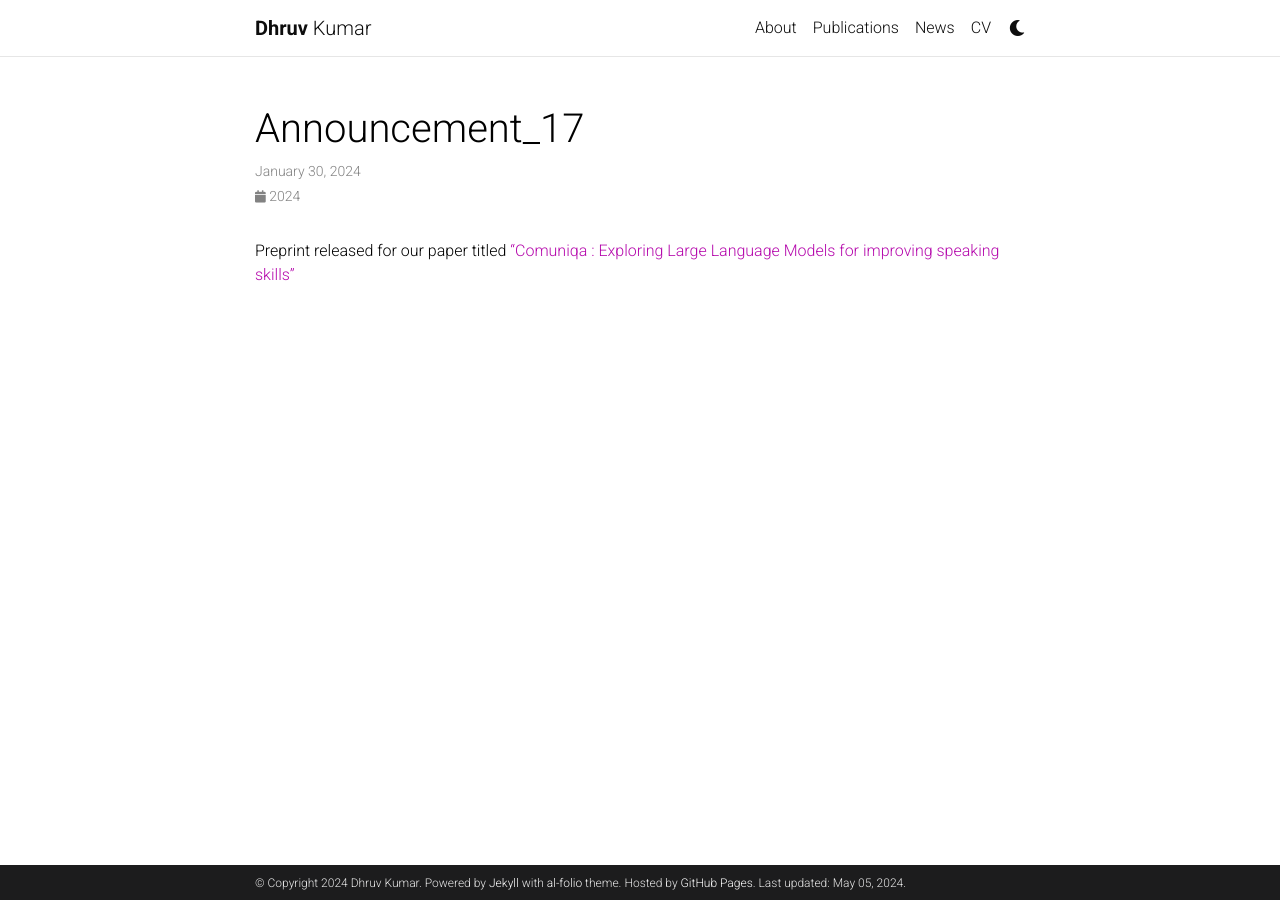
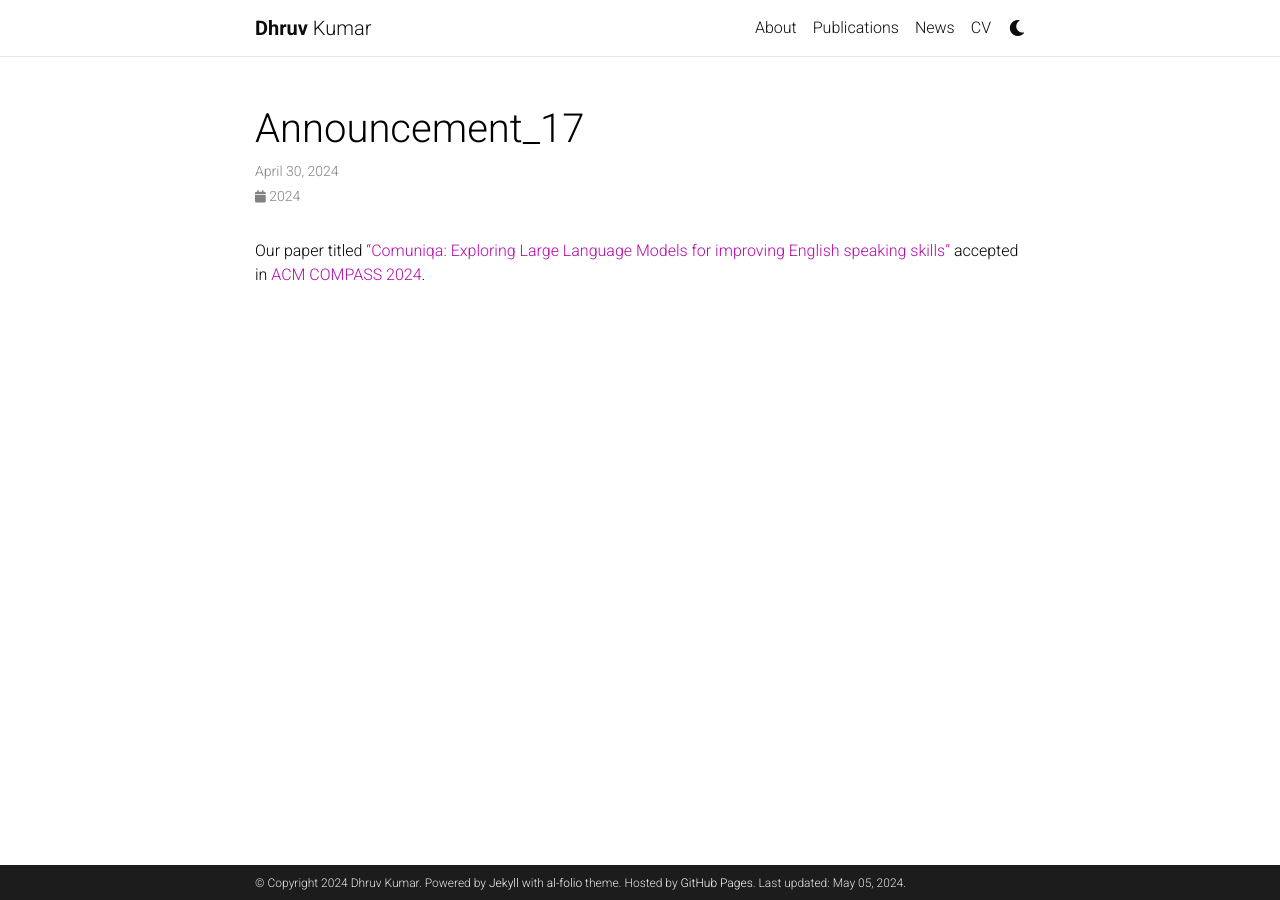
Before and after one commit to kudhru/kudhru.github.io, a Jekyll site: the page built from _news/announcement_17.md, in a window 1280 px wide. Built offline with Jekyll 4.4.1, drawn with Linux system fonts in a browser that asks for light colours; comment, search, counter and statistics services are not loaded; a style sheet for code colours, icons or effects is not loaded.

Commit message:
update paper acceptance

```diff
--- a/_bibliography/papers.bib
+++ b/_bibliography/papers.bib
@@ -47,7 +47,7 @@
       eprint={2401.15595},
       archivePrefix={arXiv},
       primaryClass={cs.HC},
-      abbr      = {arXiv},
+      abbr      = {COMPASS},
       html = {https://arxiv.org/abs/2401.15595},
       selected=true
 }
--- a/_news/announcement_17.md
+++ b/_news/announcement_17.md
@@ -1,7 +1,8 @@
 ---
 layout: post
-date: 2024-01-30 12:00:00-0400
+date: 2024-04-30 12:00:00-0400
 inline: true
 ---
 
-Preprint released for our paper titled <a href="https://arxiv.org/abs/2401.15595">"Comuniqa : Exploring Large Language Models for improving speaking skills"</a>
+Our paper titled <a href="https://arxiv.org/abs/2401.15595">"Comuniqa: Exploring Large Language Models for
+improving English speaking skills"</a> accepted in <a href="https://compass.acm.org/">ACM COMPASS 2024</a>.
```
Also changed, not shown: other parts of _bibliography/papers.bib (+1 -1 lines).
